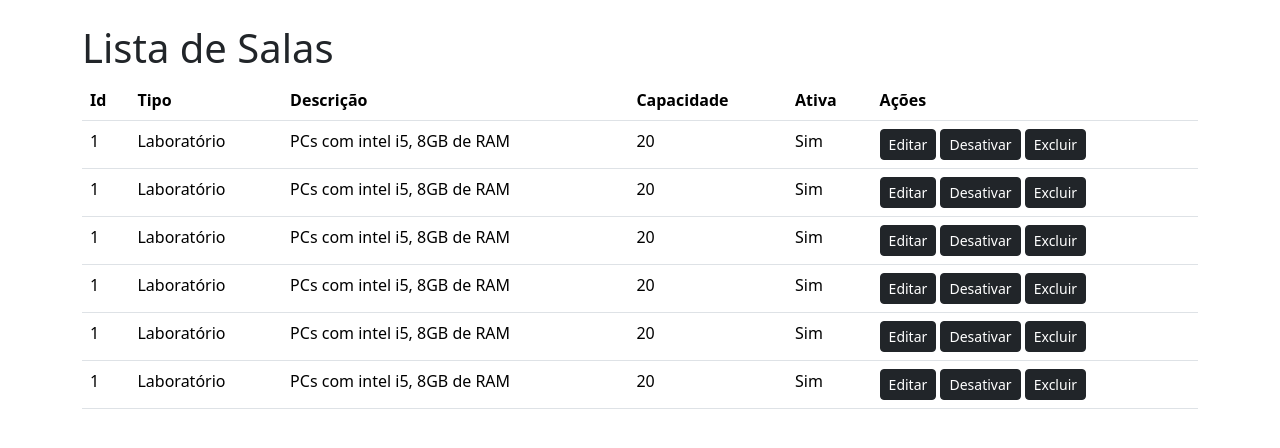
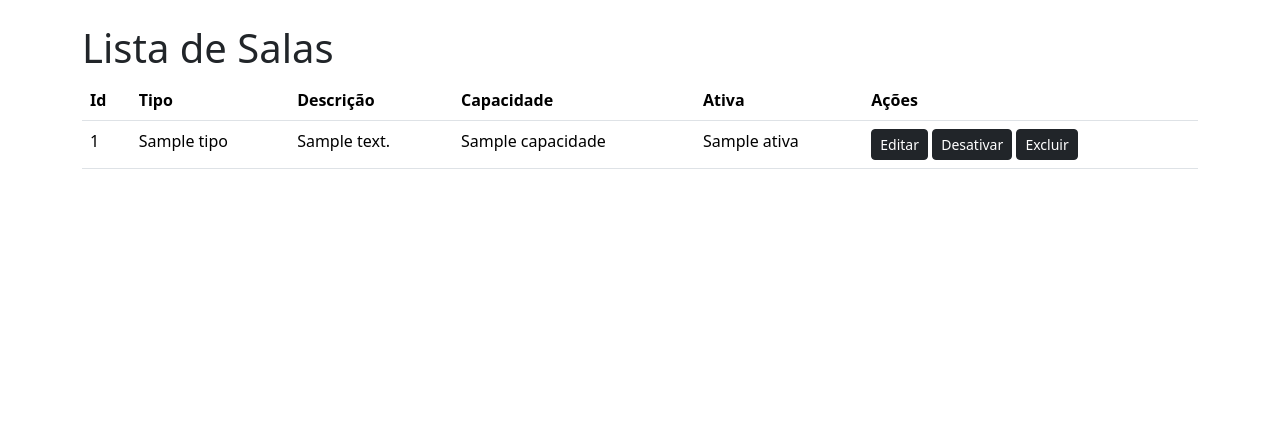
Before and after one commit to jpfelixx/reserva-app, a Flask app: template reserva-app/templates/listar-salas.html in a window 1280 px wide. Shown: the part 57-505 px from the top of the page. Run offline with Flask 3, Linux system fonts and the light colour scheme; the template is opened without the code that fills it: most values are stand-ins (such as "Sample title", 1, 10 or a date in 2020).

Commit message:
Adição do cadastro de salas e listagem

```diff
--- a/reserva-app/reserva_app/app.py
+++ b/reserva-app/reserva_app/app.py
@@ -1,6 +1,13 @@
 from flask import Flask , render_template, request
-from arquivo import obter_usuario,salvar_usuario
+from arquivo import obter_usuario,salvar_usuario, salvar_sala , obter_salas
 app = Flask("Reserva-App")
+
+tipos_salas = {
+    "1" : "Laboratório de Informática",
+    "2" : "Laboratório de Química",
+    "3" : "Sala de Aula"
+}
+
 
 @app.route("/")
 def login():
@@ -25,6 +32,10 @@ def reservarsala():
 @app.route("/reservas")
 def reservas():
     return render_template("reservas.html")
+
+@app.route("/detalhe-reserva")
+def  detalhe_reserva():
+    return render_template("reserva/detalhe-reserva.html")
 
 #login de usuário
 @app.route("/", methods = ['POST'])
@@ -57,4 +68,14 @@ def cadastrar():
     salvar_usuario(nome,email,password)
     return render_template("login.html")
 
+@app.route("/cadastrar-sala", methods = ['POST'])
+def cadastrar_sala():
+    salas =  obter_salas()
+    id = (len(salas))+1
+    tipo = request.form['tipo'].strip()
+    nome_tipo = tipos_salas[str(tipo)]
+    capacidade = request.form['capacidade'].strip()
+    descricao = request.form['descricao'].strip()
+    salvar_sala(id,nome_tipo,capacidade,descricao,"Sim")
+    return render_template("listar-salas.html" , salas = obter_salas() )
 app.run()
--- a/reserva-app/reserva_app/salas.csv
+++ b/reserva-app/reserva_app/salas.csv
@@ -0,0 +1 @@
+1,Sala de Aula,22,Lombriga e eu fico todo equisito,Sim
--- a/reserva-app/reserva_app/usuario.csv
+++ b/reserva-app/reserva_app/usuario.csv
@@ -3,4 +3,3 @@ Jossana Tavares,jojotavares@gmail.com,SainzEuTeAmo
 Marisa Mayumi,marismayu@gmail.com,EuAmoPope
 Millena Cupolillo,millenacup@gmail.com,mihCopo
 Aninha,aninhaquerida@gmail.com,lala
-,,
--- a/reserva-app/templates/cadastrar-sala.html
+++ b/reserva-app/templates/cadastrar-sala.html
@@ -54,7 +54,7 @@
         </div>
         <div>
             <div class="col">
-                <form action="/reserva/detalhe-reserva">
+                <form action="/cadastrar-sala" method="post">
                     <div class="mb-3">
                         <label for="tipo" class="form-label">Tipo</label>
                         <select class="form-select" id="tipo" name="tipo">
--- a/reserva-app/templates/listar-salas.html
+++ b/reserva-app/templates/listar-salas.html
@@ -28,7 +28,8 @@
           </li>
 
           <li class="nav-item dropdown">
-            <a class="nav-link dropdown-toggle active" href="#" role="button" data-bs-toggle="dropdown" aria-expanded="false">
+            <a class="nav-link dropdown-toggle active" href="#" role="button" data-bs-toggle="dropdown"
+              aria-expanded="false">
               Gerenciar Salas
             </a>
             <ul class="dropdown-menu">
@@ -65,12 +66,13 @@
               </tr>
             </thead>
             <tbody>
+              {% for sala in salas %}
                 <tr>
-                <td>1</td>
-                <td>Laboratório</td>
-                <td>PCs com intel i5, 8GB de RAM</td>
-                <td>20</td>
-                <td>Sim</td>
+                  <td>{{sala.id}}</td>
+                  <td>{{sala.tipo}}</td>
+                  <td>{{sala.descricao}}</td>
+                  <td>{{sala.capacidade}}</td>
+                  <td>{{sala.ativa}}</td>
                   <td>
                     <form action="">
                       <button class="btn btn-sm btn-dark" type="submit" formaction="/cadastrar-sala">Editar</button>
@@ -79,82 +81,11 @@
                     </form>
                   </td>
                 </tr>
-              <tr>
-                <td>1</td>
-                <td>Laboratório</td>
-                <td>PCs com intel i5, 8GB de RAM</td>
-                <td>20</td>
-                <td>Sim</td>
-                <td>
-                  <form action="">
-                    <button class="btn btn-sm btn-dark" type="submit" formaction="/cadastrar-sala">Editar</button>
-                    <button class="btn btn-sm btn-dark" type="submit" formaction="/reservas">Desativar</button>
-                    <button class="btn btn-sm btn-dark" type="submit" formaction="/reservas">Excluir</button>
-                  </form>
-                </td>
-              </tr>
-              <tr>
-                <td>1</td>
-                <td>Laboratório</td>
-                <td>PCs com intel i5, 8GB de RAM</td>
-                <td>20</td>
-                <td>Sim</td>
-                <td>
-                  <form action="">
-                    <button class="btn btn-sm btn-dark" type="submit" formaction="/cadastrar-sala">Editar</button>
-                    <button class="btn btn-sm btn-dark" type="submit" formaction="/reservas">Desativar</button>
-                    <button class="btn btn-sm btn-dark" type="submit" formaction="/reservas">Excluir</button>
-                  </form>
-                </td>
-              </tr>
-              <tr>
-                <td>1</td>
-                <td>Laboratório</td>
-                <td>PCs com intel i5, 8GB de RAM</td>
-                <td>20</td>
-                <td>Sim</td>
-                <td>
-                  <form action="">
-                    <button class="btn btn-sm btn-dark" type="submit" formaction="/cadastrar-sala">Editar</button>
-                    <button class="btn btn-sm btn-dark" type="submit" formaction="/reservas">Desativar</button>
-                    <button class="btn btn-sm btn-dark" type="submit" formaction="/reservas">Excluir</button>
-                  </form>
-                </td>
-              </tr>
-              <tr>
-                <td>1</td>
-                <td>Laboratório</td>
-                <td>PCs com intel i5, 8GB de RAM</td>
-                <td>20</td>
-                <td>Sim</td>
-                <td>
-                  <form action="">
-                    <button class="btn btn-sm btn-dark" type="submit" formaction="/cadastrar-sala">Editar</button>
-                    <button class="btn btn-sm btn-dark" type="submit" formaction="/reservas">Desativar</button>
-                    <button class="btn btn-sm btn-dark" type="submit" formaction="/reservas">Excluir</button>
-                  </form>
-                </td>
-              </tr>
-              <tr>
-                <td>1</td>
-                <td>Laboratório</td>
-                <td>PCs com intel i5, 8GB de RAM</td>
-                <td>20</td>
-                <td>Sim</td>
-                <td>
-                  <form action="">
-                    <button class="btn btn-sm btn-dark" type="submit" formaction="/cadastrar-sala">Editar</button>
-                    <button class="btn btn-sm btn-dark" type="submit" formaction="/reservas">Desativar</button>
-                    <button class="btn btn-sm btn-dark" type="submit" formaction="/reservas">Excluir</button>
-                  </form>
-                </td>
-              </tr>
-
+              {% endfor %}
 
         </tbody>
         </table>
       </div>
-
     </div>
   </div>
   </div>
```
Also changed, not shown: reserva-app/reserva_app/arquivo.py (+25 -4 lines), reserva-app/templates/reserva/detalhe-reserva.html (+5 -5 lines). Lines whose indentation alone changed are shown as unchanged.
